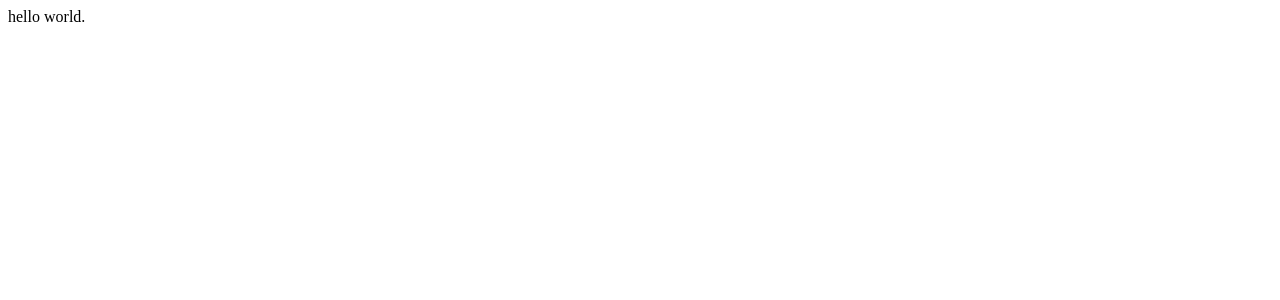
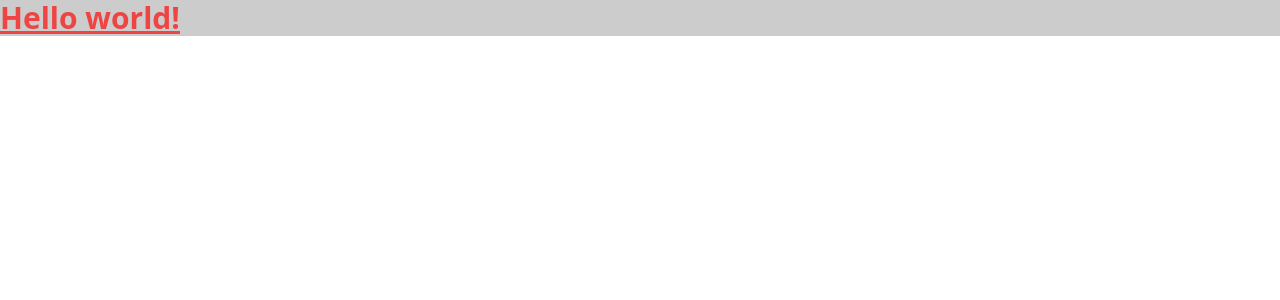
Before and after one commit to aoigj100a/my-note, a React (Create React App) app: page / in a window 1280 px wide. Shown: the top 300 px of the page. Built offline with nearby package versions, Linux system fonts and the light colour scheme.

Commit message:
add : TodoPage and tailwindCss

```diff
--- a/package.json
+++ b/package.json
@@ -39,5 +39,10 @@
       "last 1 firefox version",
       "last 1 safari version"
     ]
+  },
+  "devDependencies": {
+    "autoprefixer": "^10.4.11",
+    "postcss": "^8.4.16",
+    "tailwindcss": "^3.1.8"
   }
 }
--- a/src/App.tsx
+++ b/src/App.tsx
@@ -1,9 +1,10 @@
 import React from 'react';
+import TodoPage from './pages/TodoPage'
 
 function App() {
   return (
     <div className="App">
-      hello world.
+      <TodoPage/>
     </div>
   );
 }
--- /dev/null
+++ b/src/index.css
@@ -0,0 +1,3 @@
+@tailwind base;
+@tailwind components;
+@tailwind utilities;
--- a/src/index.tsx
+++ b/src/index.tsx
@@ -1,6 +1,8 @@
 import React from 'react';
 import ReactDOM from 'react-dom/client';
 import App from './App';
+import "./index.css";
+
 
 const root = ReactDOM.createRoot(
   document.getElementById('root') as HTMLElement
--- /dev/null
+++ b/src/pages/TodoPage.tsx
@@ -0,0 +1,11 @@
+import React from "react";
+
+const TodoPage: React.FC = () => {
+  return (
+    <>
+      <h1 className="text-3xl font-bold underline bg-[#ccc] text-red-500">Hello world!</h1>
+    </>
+  );
+};
+
+export default TodoPage;
--- /dev/null
+++ b/tailwind.config.js
@@ -0,0 +1,10 @@
+/** @type {import('tailwindcss').Config} */
+module.exports = {
+  content: [
+    "./src/**/*.{js,jsx,ts,tsx}",
+  ],
+  theme: {
+    extend: {},
+  },
+  plugins: [],
+}
```
Also changed, not shown: 1 other file (tests, documents, lock files or other folders).
